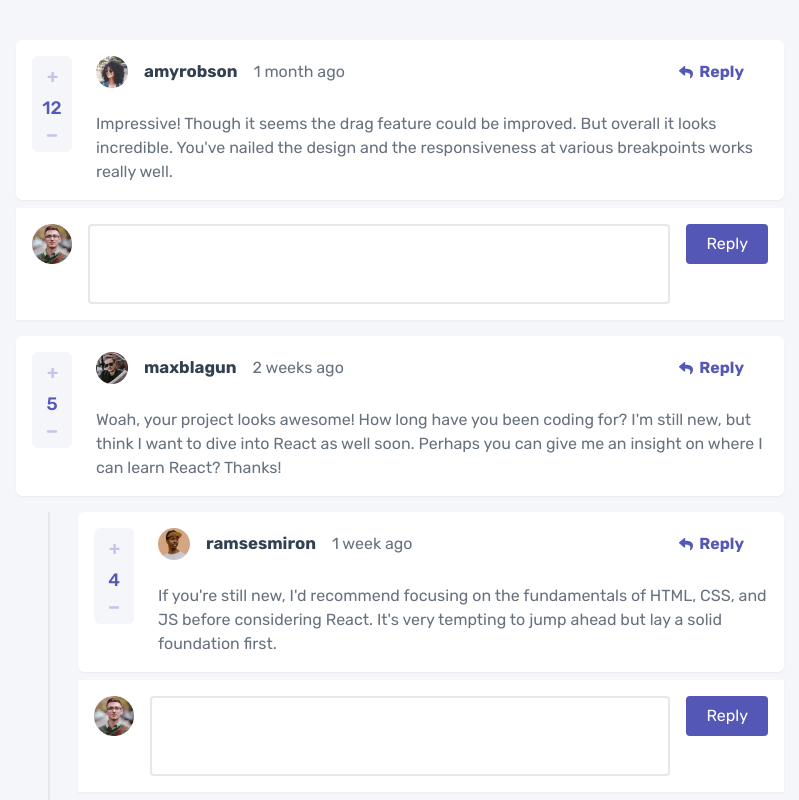
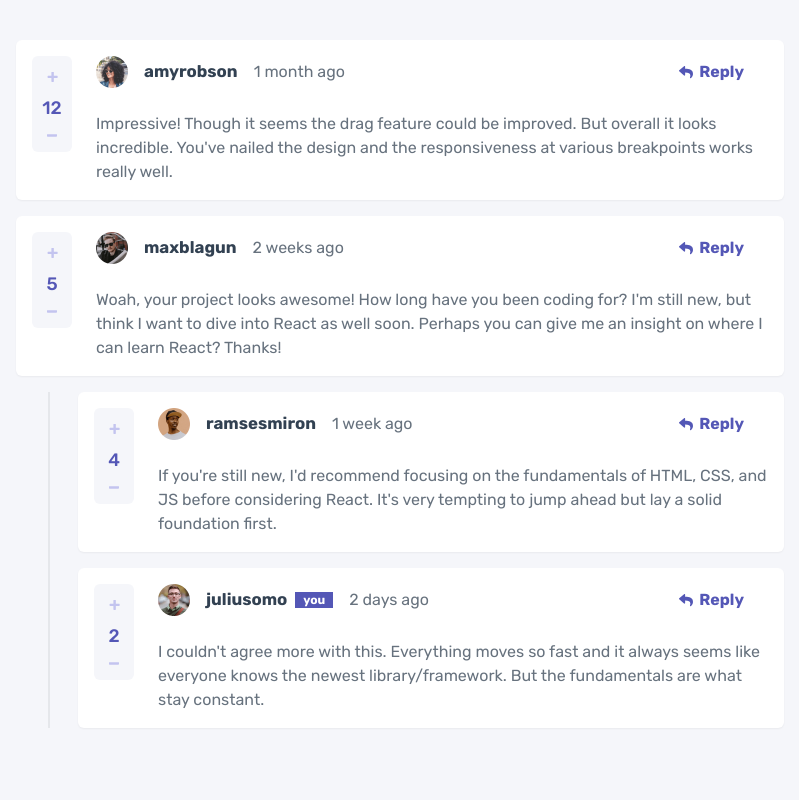
Before and after one commit to soewaiyanag/interactive-comments-section, a React (Vite) app: page / in a window 1280 px wide. Shown: the top 800 px of the page, without its empty margins (240-1039 px from the left). Built offline with nearby package versions, Linux system fonts and the light colour scheme; what @savvywombat/tailwindcss-grid-areas would draw is missing.

Commit message:
toggle WriteReply

```diff
--- a/src/Comment.jsx
+++ b/src/Comment.jsx
@@ -1,3 +1,4 @@
+import React, { useState, useRef } from "react";
 import ReplyIcon from "./ReplyIcon";
 import Score from "./Score";
 import Status from "./Status";
@@ -5,6 +6,11 @@
 import WriteReply from "./WriteReply";
 
 const Comment = (props) => {
+  const [showWriteReply, setShowWriteReply] = useState(false);
+
+  const replyHandler = () => {
+    setShowWriteReply(!showWriteReply);
+  };
   return (
     <div>
       <section
@@ -19,7 +25,7 @@
           name={props.name}
           createdAt={props.createdAt}
         />
-        <ReplyIcon />
+        <ReplyIcon replyHandler={replyHandler} />
         <p
           className="
             text-grayishBlue text-base font-normal
@@ -32,9 +38,7 @@
       <section className="border-l-2 pl-5 sm:ml-8 sm:pl-7">
         {props.replies ? <Reply replies={props.replies} /> : null}
       </section>
-      <section>
-        <WriteReply />
-      </section>
+      <section>{showWriteReply ? <WriteReply /> : null}</section>
     </div>
   );
 };
--- a/src/ReplyIcon.jsx
+++ b/src/ReplyIcon.jsx
@@ -1,12 +1,14 @@
 import replyIcon from "./images/icon-reply.svg";
 
-const ReplyIcon = () => {
+const ReplyIcon = (props) => {
   return (
     <div
+      onClick={props.replyHandler}
       className="
       cursor-pointer ml-auto space-x-1.5
       col-start-2 row-start-3 self-center
-      sm:row-start-1"
+      sm:row-start-1 select-none hover:opacity-75
+      transition-opacity"
     >
       <img className="inline-block" src={replyIcon} alt="reply_icon" />
       <span className="font-bold text-modrateBlue">Reply</span>
```
